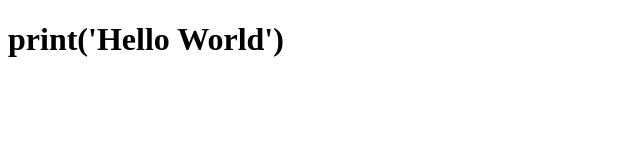
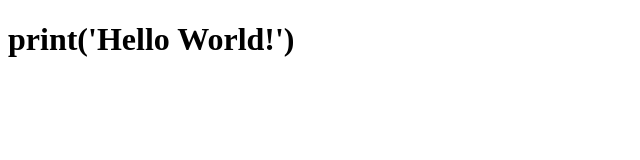
Before and after one commit to Yuna-ux/Yuna-ux, a Next.js app: page / in a window 1280 px wide. Shown: the top 160 px of the page, without its empty margins (0-640 px from the left). Built offline with nearby package versions, Linux system fonts and the light colour scheme.

Commit message:
Update page.js

```diff
--- a/app/page.js
+++ b/app/page.js
@@ -3,8 +3,8 @@ import Layout from './layout';
 export default function Home() {
   return (
     <Layout>
-      <div className="yuna-container">
-        <h1>print('Hello World')</h1>
+      <div className="hello-container">
+        <h1>print('Hello World!')</h1>
       </div>
     </Layout>
   );
```
